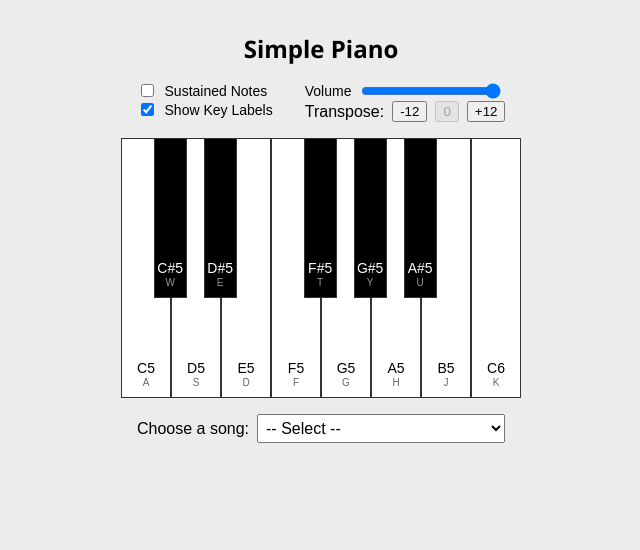
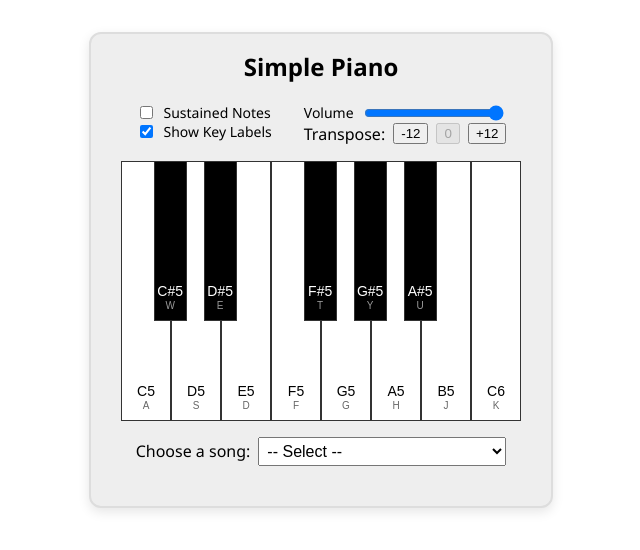
Before and after one commit to joshuakitong/piano-app, a React (Vite) app: page / in a window 1280 px wide. Shown: the top 550 px of the page, without its empty margins (319-959 px from the left). Built offline with nearby package versions, Linux system fonts and the light colour scheme.

Commit message:
fix: minor ui tweaks

```diff
--- a/src/piano.css
+++ b/src/piano.css
@@ -1,7 +1,7 @@
 body {
   margin: 0;
-  font-family: sans-serif;
-  background: #ececec;
+  font-family: 'Segoe UI';
+  background: #fff;
 }
 
 .app {
@@ -9,11 +9,16 @@ body {
   display: flex;
   flex-direction: column;
   align-items: center;
+  width: 460px;
+  margin: 2rem auto;
+  border: 2px solid #ddd;
+  border-radius: 12px;
+  box-shadow: 0 4px 12px rgba(0, 0, 0, 0.1);
+  background-color: #eee;
 }
 
 .header {
-  font-family:'Segoe UI';
-  margin: 1rem;
+  margin-top: 0;
 }
 
 .piano {
```
